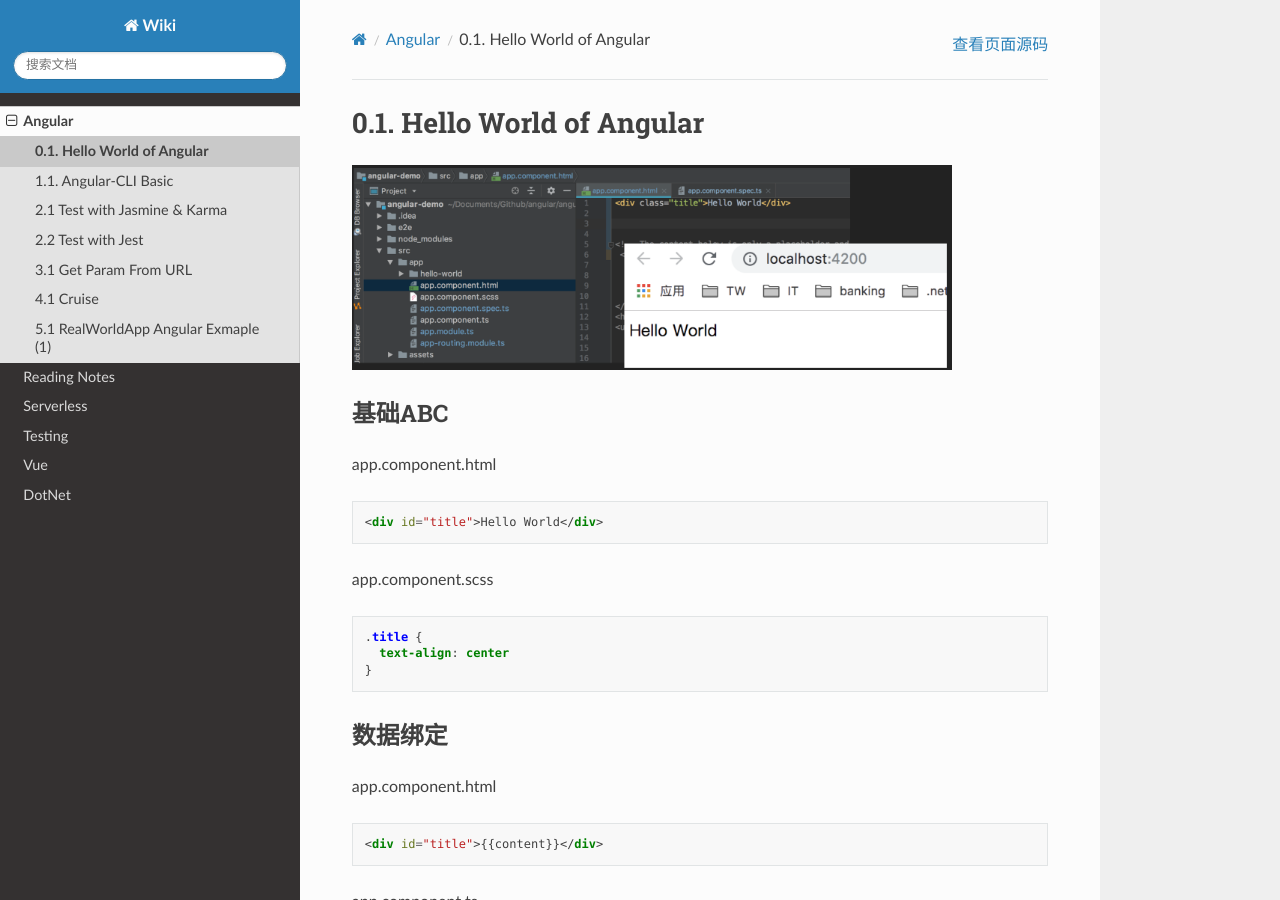
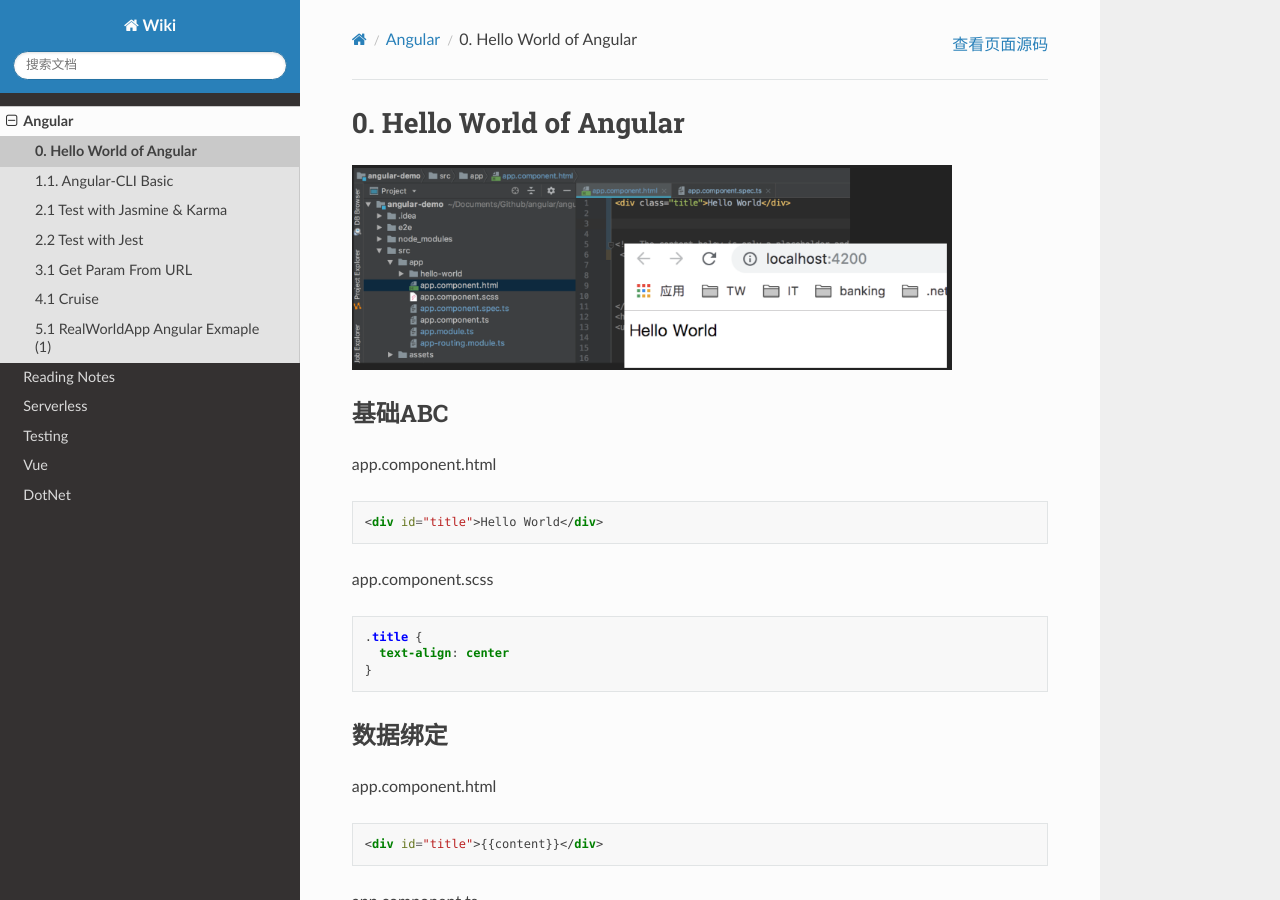
Before and after one commit to abigail830/Sphinx_wiki, a Sphinx documentation site: the page built from source/Angular/0_1_HelloWorld.rst, in a window 1280 px wide and 900 px high. Built offline with Sphinx 7.4.7 and the Read the Docs theme 2.0.0, drawn with Linux system fonts in a browser that asks for light colours.

Commit message:
Update 0_1_HelloWorld.rst

```diff
--- a/source/Angular/0_1_HelloWorld.rst
+++ b/source/Angular/0_1_HelloWorld.rst
@@ -1,4 +1,4 @@
-0.1. Hello World of Angular
+0. Hello World of Angular
 ============================
 
 .. image:: ../../images/helloworld.png
```
